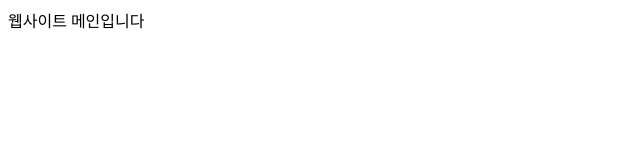
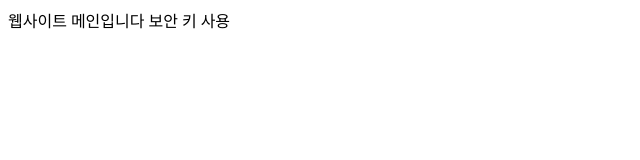
Before and after one commit to snsrrhc3078/finalapp, a plain HTML site: page index.html in a window 1280 px wide. Shown: the whole page, without its empty margins (0-640 px from the left). Drawn offline with Linux system fonts and the light colour scheme.

Commit message:
보안키 시도

```diff
--- a/index.html
+++ b/index.html
@@ -8,5 +8,6 @@
 </head>
 <body>
     웹사이트 메인입니다
+    보안 키 사용
 </body>
 </html>
```
